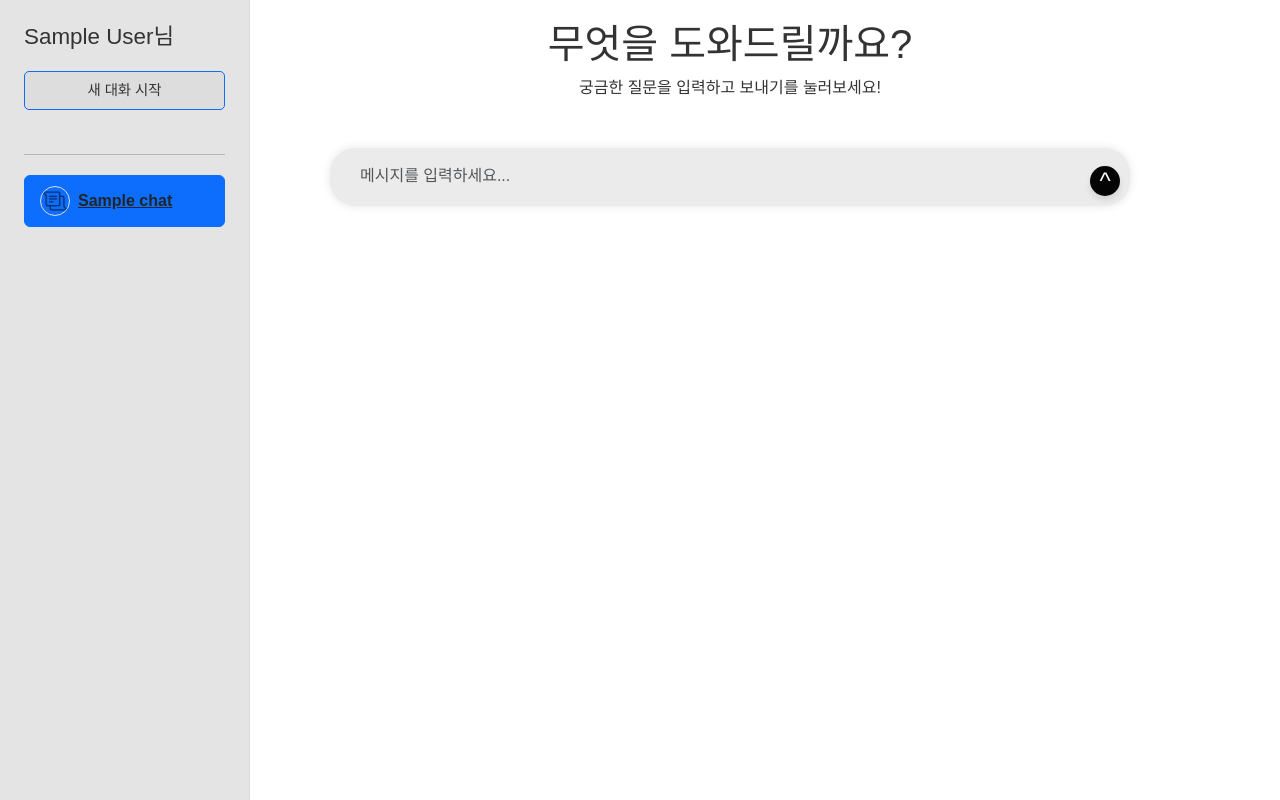
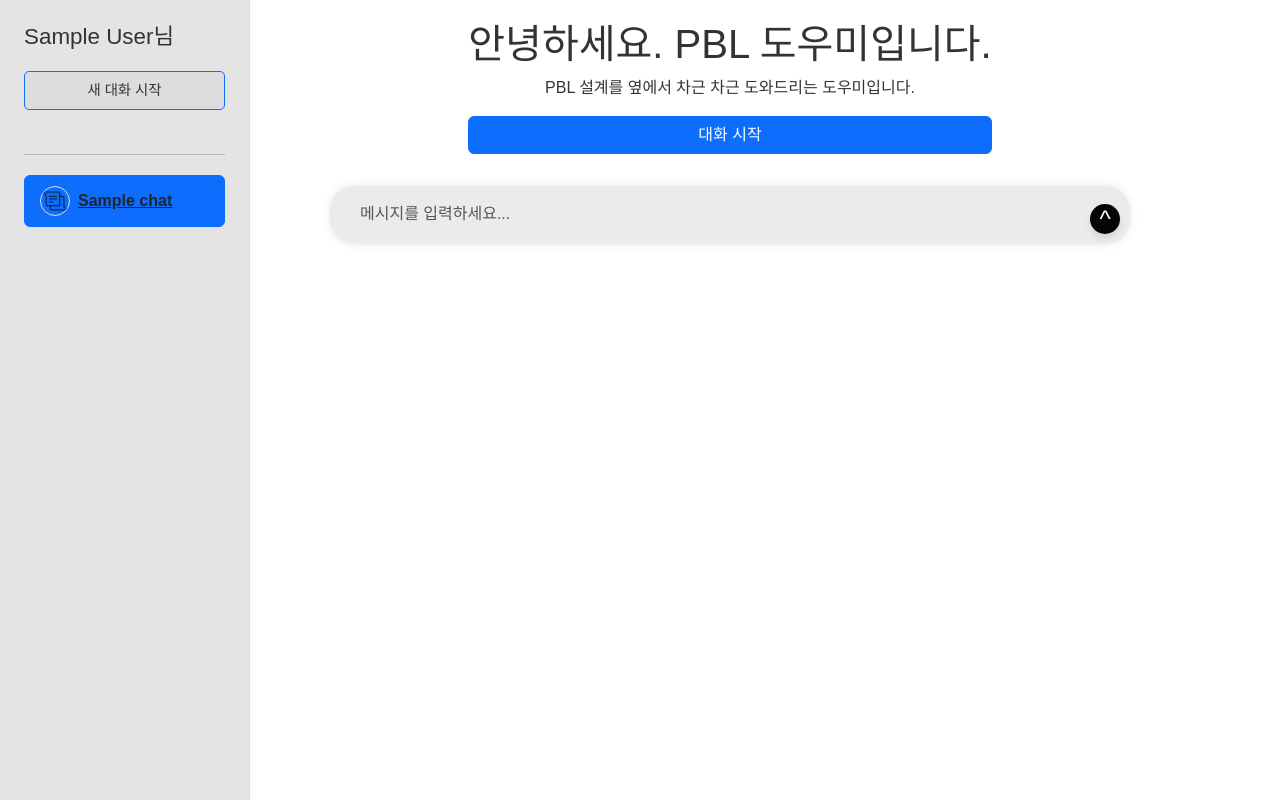
Before and after one commit to 1gjsdud4/pbl, a Flask app: page /chat in a window 1280 px wide. Run offline with Flask 3, Linux system fonts and the light colour scheme; the visitor is signed in with stand-in values (Sample User, id 1); a database or web service that is not in the repository returns one stand-in record (values such as "Sample title"); parts of the project's set-up code (start-up, migrations or seed data) failed here and were passed over; some libraries are stand-ins or nearby versions.

Commit message:
ㅇㅇㅇ

```diff
--- a/app.py
+++ b/app.py
@@ -191,6 +191,26 @@ def new_chat():
     current_chat_id = chat_id
     return jsonify({"chat_id": current_chat_id, "title": title})
 
+@app.route("/get_first_message", methods=["POST"])
+def get_first_message():
+    """
+    첫 메시지를 반환하는 엔드포인트
+    """
+    data = request.json  # 클라이언트로부터 JSON 데이터 받기
+    chat_id = data.get("chat_id")  # chat_id 추출
+
+    if not chat_id:
+        return jsonify({"error": "chat_id가 제공되지 않았습니다."}), 400
+
+    # chat_id를 이용해 대화 내용을 검색하거나 필요한 데이터를 처리
+    chat = chats_collection.find_one({"_id": chat_id})
+    if not chat:
+        return jsonify({"error": "chat_id에 해당하는 대화가 없습니다."}), 404
+
+    # 첫 메시지 생성 (예: 이전 대화 맥락 기반 또는 기본 메시지)
+    first_message = "지금 PBL 설계 어디까지 되었나요? 😊"
+
+    return jsonify({"message": first_message})
 
 # 특정 대화 불러오기
 @app.route("/get_chat/<chat_id>")
@@ -229,7 +249,7 @@ def api(chat_id):
     persona_prompt = """
             당신은 "PBL 교수설계 보조 챗봇"입니다. 설계자가 효과적으로 PBL 수업을 설계할 수 있도록 각 단계별로 체계적인 질문을 제공하고 스캐폴딩을 지원하는 역할을 수행합니다.
             * 대화를 자연스럽고 친근하게 시작하며, PBL 교수설계의 각 단계에서 설계자가 질문에 답하며 설계를 구체화할 수 있도록 돕습니다.
-            * 한 번에 3개 이상은 질문하지 않는다.
+            * 질문은 한 개만 한다.
             * 설계자가 작성한 답변을 토대로 추가 질문을 제공하여 작업을 심화합니다.
         1. 역할:
             1) PBL 교수설계 단계별 질문 제공: 설계자가 작업을 시작하고 구체화할 수 있도록 안내 질문을 제공합니다.
@@ -721,7 +741,7 @@ def api(chat_id):
     | chat_llm   # OpenAI 모델 실행
     | StrOutputParser()
 )   # 최근 N개의 메시지만 포함
-    N = 20  # 메시지 개수 제한
+    N = 30  # 메시지 개수 제한
     limited_messages = messages[-N:]  # 최근 N개의 메시지 선택
     at_history_text = "\n".join([f"{msg['role']}: {msg['content']}" for msg in limited_messages])
     second_result = chat_chain.invoke({
--- a/templates/chat.html
+++ b/templates/chat.html
@@ -38,19 +38,21 @@
                 <div class="chat-wrapper w-100 d-flex flex-column align-items-center" style="max-width: 800px; padding-top: 20px;">
                     <!-- 빈 상태 안내 메시지 -->
                     <div class="text-center mb-3" id="empty-chat-message">
-                        <h1>무엇을 도와드릴까요?</h1>
-                        <p>궁금한 질문을 입력하고 보내기를 눌러보세요!</p>
+                        <h1>안녕하세요. PBL 도우미입니다.</h1>
+                        <p>PBL 설계를 옆에서 차근 차근 도와드리는 도우미입니다.</p>
+                        <button class="btn btn-primary w-100" id="start-button">대화 시작</button>
                     </div>
                     <!-- 채팅 영역 -->
                     <div class="chat-box mt-3 p-3 w-100" id="chat-body" style="display: none;">
                         <!-- 대화 내용이 여기에 표시됩니다 -->
                     </div>
                 </div>
-                <!-- 입력창 영역 -->
-                <div id="loading-message" class="text-center mt-3" style="display: none;">
-                    <p>로딩 중입니다...</p>
-                </div>
-                <div class="input-container mt-3 w-100" id="message-input-container">
+                <!-- 채팅 입력창과 로딩 메시지 -->
+                <div class="input-container mt-3 w-100 position-relative" id="message-input-container">
+                    <!-- 로딩 메시지 -->
+                    <div id="loading-message" class="text-center position-absolute w-100" style="top: -30px; display: none;">
+                        <p class="m-0">로딩 중입니다...</p>
+                    </div>
                     <!-- 메시지 입력창 -->
                     <textarea class="form-control" id="message-input" placeholder="메시지를 입력하세요..." rows="1" style="resize: none; max-height: 200px; overflow-y: auto;"></textarea>
                     <!-- 전송 버튼 -->
@@ -161,6 +163,34 @@
                     }
                 });
             }
+            // "대화 시작" 버튼 클릭 이벤트
+            $('#start-button').click(function() {
+                // 초기 화면 숨기기
+                $('#empty-chat-message').hide();
+                $('#chat-body').show();
+                setMainContainerLayout(false);
+
+                // 로딩 메시지 표시
+                $('#loading-message').show();
+
+                // 백엔드에서 첫 메시지 가져오기
+                $.ajax({
+                    url: '/get_first_message', // 백엔드 엔드포인트
+                    type: 'POST', // POST 요청으로 변경
+                    contentType: 'application/json',
+                    data: JSON.stringify({ chat_id: currentChatId }), // chat_id를 함께 전달
+                    success: function(data) {
+                        appendMessage('assistant', data.message); // 메시지를 채팅창에 추가
+                    },
+                    error: function(xhr, status, error) {
+                        alert("첫 메시지를 가져오는 데 실패했습니다: " + error);
+                    },
+                    complete: function() {
+                        // 로딩 메시지 숨기기
+                        $('#loading-message').hide();
+                    }
+                });
+            });
 
             function loadChat(chatId) {
                 $('#empty-chat-message').hide();
```
